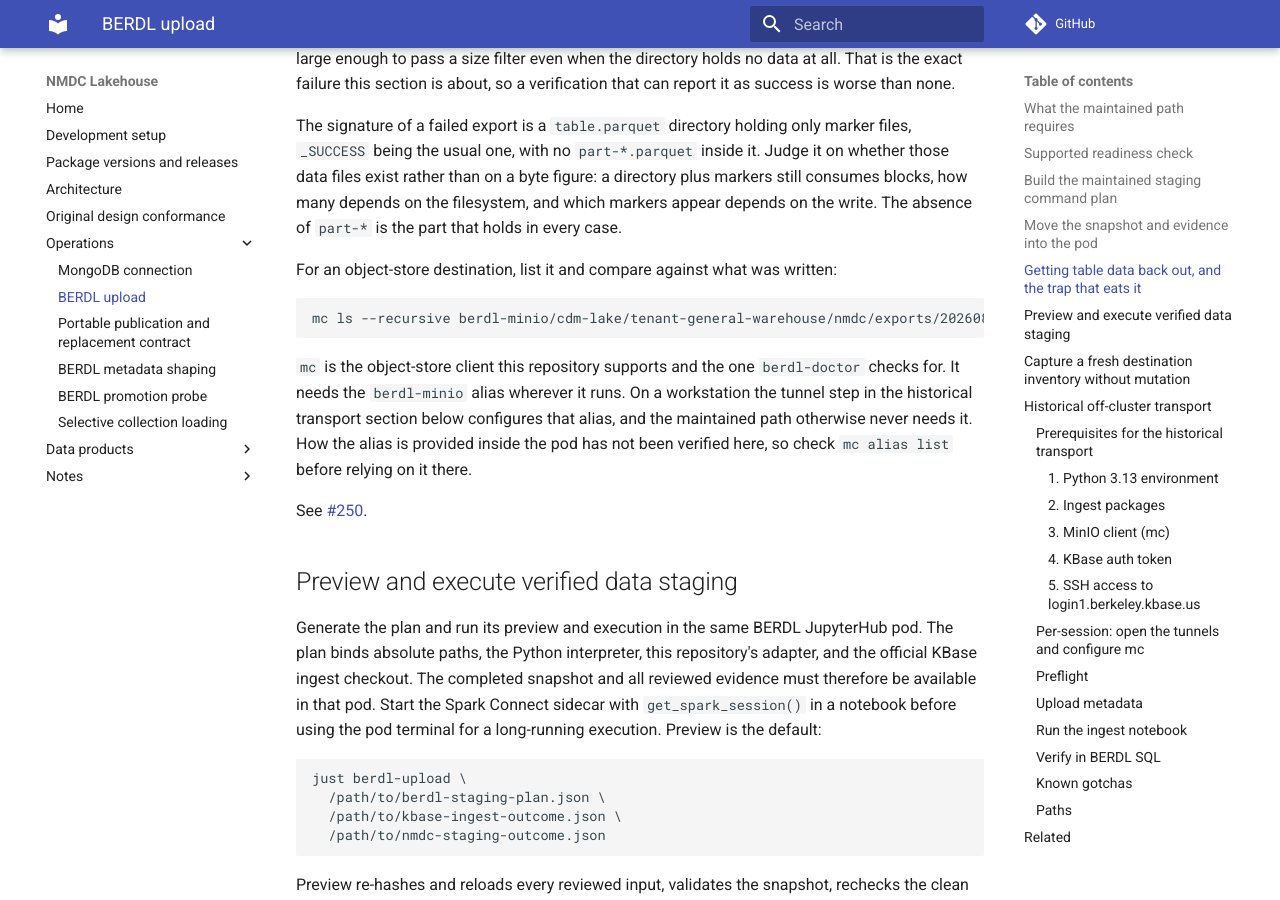
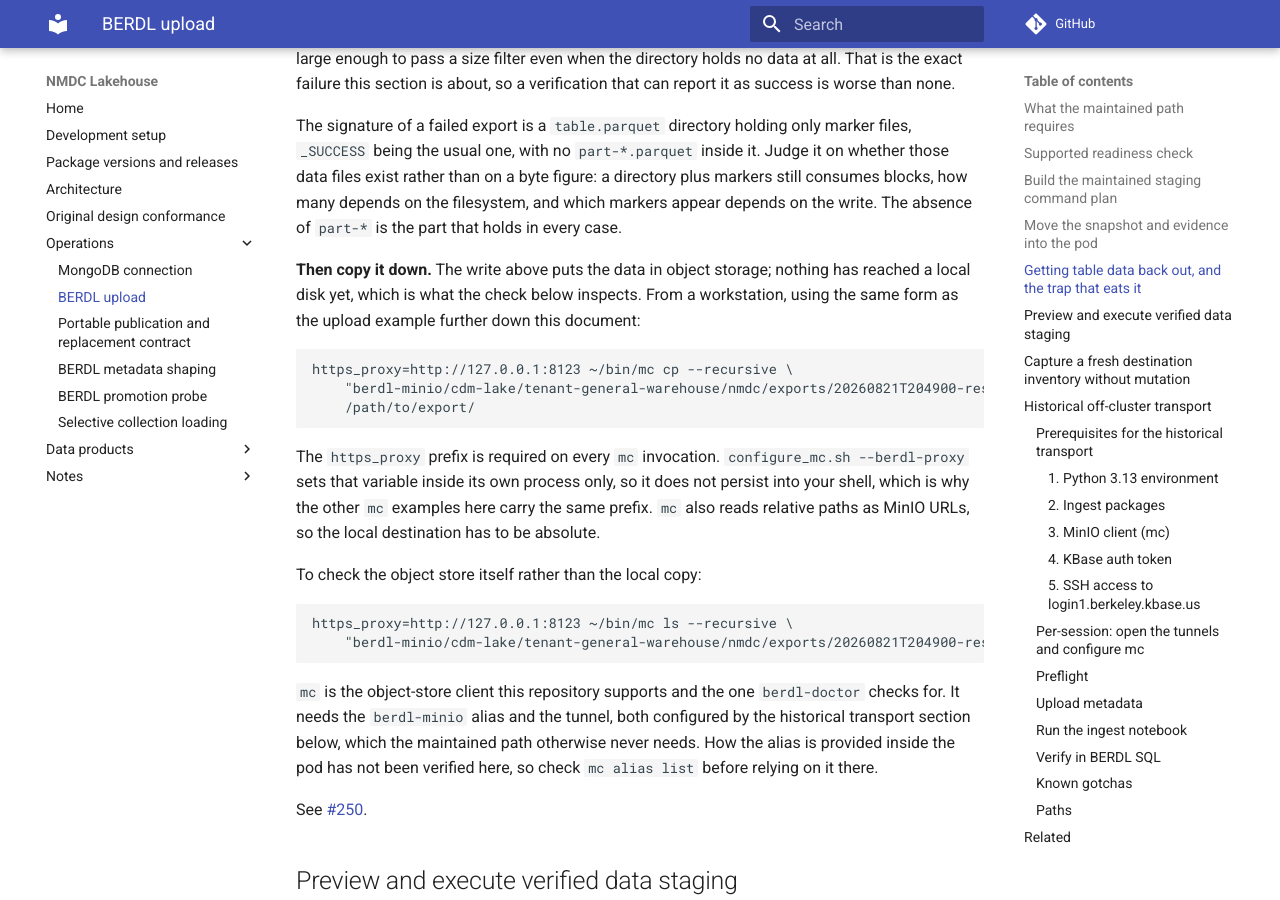
Before and after one commit to microbiomedata/nmdc-lakehouse, an MkDocs documentation site: the page built from docs/berdl-upload.md, in a window 1280 px wide and 900 px high, scrolled down 6920 px. Built offline with MkDocs 1.6.1 and Material for MkDocs 9.7.7, drawn with Linux system fonts in a browser that asks for light colours; comment, search, counter and statistics services are not loaded.

Commit message:
Give the copy-down step the section promised
Two findings, both correct, and both because I wrote a procedure without
checking what the document already had.

The section said "write to object storage, then copy down from there" and never
showed the copy. So nothing populated the local path the verification loop
inspects, and the procedure could not be followed end to end.

The mc calls also omitted the https_proxy prefix. configure_mc.sh --berdl-proxy
sets that variable inside its own process, which is why every other mc example
in this file carries the prefix inline. Mine would not have reached MinIO from a
workstation.

Both were already solved seventy lines further down: an mc cp --recursive with
the prefix, and a note that mc reads relative paths as MinIO URLs. I wrote new
commands instead of matching the working ones.

Co-Authored-By: Claude Opus 5 (1M context) <noreply@anthropic.com>

````diff
--- a/docs/berdl-upload.md
+++ b/docs/berdl-upload.md
@@ -358,18 +358,35 @@ directory plus markers still consumes blocks, how many depends on the filesystem
 and which markers appear depends on the write. The absence of `part-*` is the
 part that holds in every case.
 
-For an object-store destination, list it and compare against what was written:
+**Then copy it down.** The write above puts the data in object storage; nothing
+has reached a local disk yet, which is what the check below inspects. From a
+workstation, using the same form as the upload example further down this
+document:
 
 ```bash
-mc ls --recursive berdl-minio/cdm-lake/tenant-general-warehouse/nmdc/exports/20260821T204900-results-backup/
+https_proxy=http://127.0.0.1:8123 ~/bin/mc cp --recursive \
+    "berdl-minio/cdm-lake/tenant-general-warehouse/nmdc/exports/20260821T204900-results-backup/" \
+    /path/to/export/
+```
+
+The `https_proxy` prefix is required on every `mc` invocation.
+`configure_mc.sh --berdl-proxy` sets that variable inside its own process only, so
+it does not persist into your shell, which is why the other `mc` examples here
+carry the same prefix. `mc` also reads relative paths as MinIO URLs, so the local
+destination has to be absolute.
+
+To check the object store itself rather than the local copy:
+
+```bash
+https_proxy=http://127.0.0.1:8123 ~/bin/mc ls --recursive \
+    "berdl-minio/cdm-lake/tenant-general-warehouse/nmdc/exports/20260821T204900-results-backup/"
 ```
 
 `mc` is the object-store client this repository supports and the one
-`berdl-doctor` checks for. It needs the `berdl-minio` alias wherever it runs. On a
-workstation the tunnel step in the historical transport section below configures
-that alias, and the maintained path otherwise never needs it. How the alias is
-provided inside the pod has not been verified here, so check `mc alias list`
-before relying on it there.
+`berdl-doctor` checks for. It needs the `berdl-minio` alias and the tunnel, both
+configured by the historical transport section below, which the maintained path
+otherwise never needs. How the alias is provided inside the pod has not been
+verified here, so check `mc alias list` before relying on it there.
 
 See [#250](https://github.com/microbiomedata/nmdc-lakehouse/issues/250).
 
````
